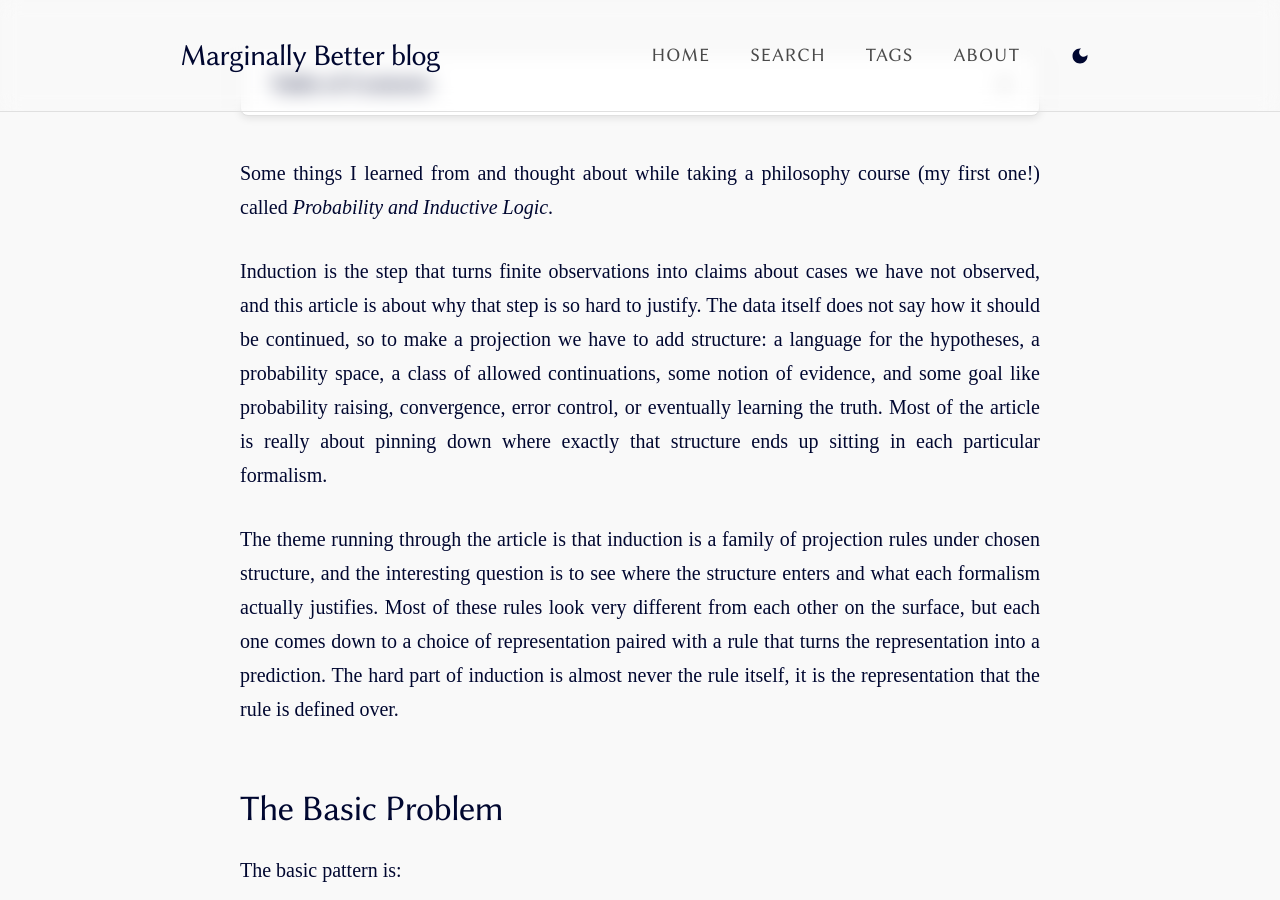
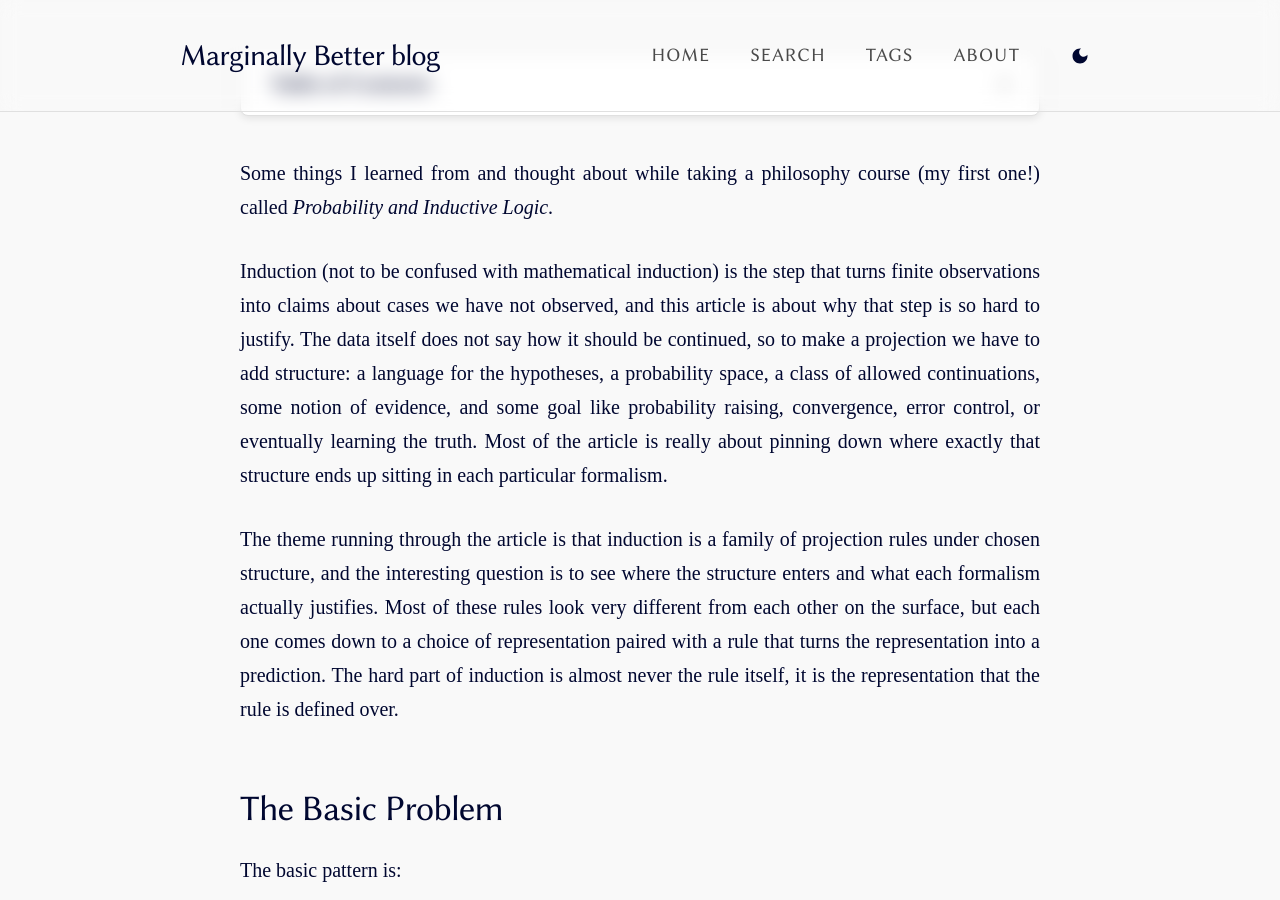
Before and after one commit to Rishit-dagli/Rishit-dagli.github.io, a Jekyll site: the page built from _posts/2026-05-16-induction.md, in a window 1280 px wide and 900 px high, scrolled down 354 px. Built offline with Jekyll 4.4.1, drawn with Linux system fonts in a browser that asks for light colours; some web fonts are replaced; our own code applies the rules of GitHub Pages for plain Markdown files; comment, search, counter and statistics services are not loaded.

Commit message:
induction

```diff
--- a/_posts/2026-05-16-induction.md
+++ b/_posts/2026-05-16-induction.md
@@ -1,14 +1,14 @@
 ---
 title: "What is Induction?"
 date: 2026-05-16
-excerpt: "I try to understand how finite evidence supports claims about unobserved cases through confirmation puzzles, probability spaces, Bayesian updating, chance, statistics, and learning in the limit."
+excerpt: "I try to understand how finite evidence supports claims about unobserved cases through confirmation puzzles, probability spaces, Bayesian updating, chance, statistics, and learning in the limit. Not to be confused with mathematical induction."
 image: /assets/induction/teaser.png
 tags: [philosophy]
 ---
 
 Some things I learned from and thought about while taking a philosophy course (my first one!) called *Probability and Inductive Logic*.
 
-Induction is the step that turns finite observations into claims about cases we have not observed, and this article is about why that step is so hard to justify. The data itself does not say how it should be continued, so to make a projection we have to add structure: a language for the hypotheses, a probability space, a class of allowed continuations, some notion of evidence, and some goal like probability raising, convergence, error control, or eventually learning the truth. Most of the article is really about pinning down where exactly that structure ends up sitting in each particular formalism.
+Induction (not to be confused with mathematical induction) is the step that turns finite observations into claims about cases we have not observed, and this article is about why that step is so hard to justify. The data itself does not say how it should be continued, so to make a projection we have to add structure: a language for the hypotheses, a probability space, a class of allowed continuations, some notion of evidence, and some goal like probability raising, convergence, error control, or eventually learning the truth. Most of the article is really about pinning down where exactly that structure ends up sitting in each particular formalism.
 
 The theme running through the article is that induction is a family of projection rules under chosen structure, and the interesting question is to see where the structure enters and what each formalism actually justifies. Most of these rules look very different from each other on the surface, but each one comes down to a choice of representation paired with a rule that turns the representation into a prediction. The hard part of induction is almost never the rule itself, it is the representation that the rule is defined over.
 
```
